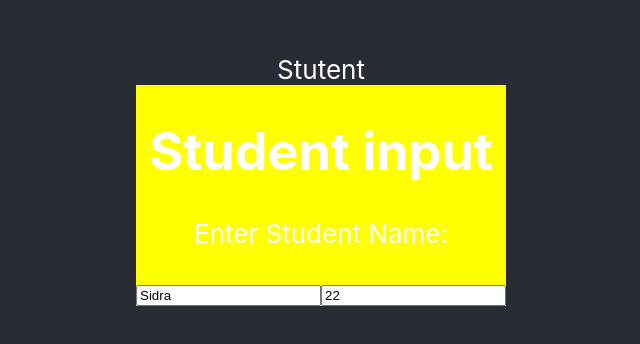
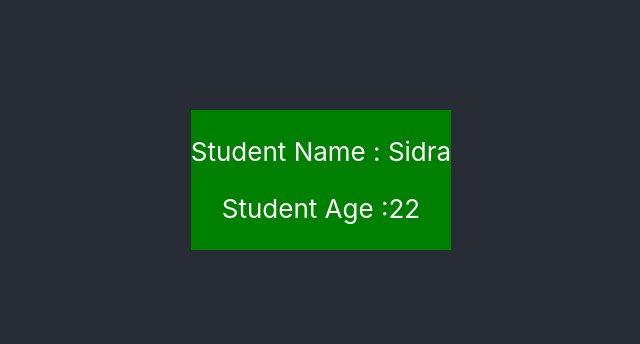
Before and after one commit to Moonamansoor06/parentchild, a React (Create React App) app: page / in a window 1280 px wide. Shown: the part 220-564 px from the top of the page, without its empty margins (319-959 px from the left). Built offline with nearby package versions, Linux system fonts and the light colour scheme.

Commit message:
project changed

```diff
--- a/src/App.css
+++ b/src/App.css
@@ -3,7 +3,12 @@
 }
 
 
-
+#child{
+  box-sizing: border-box;
+  width: 2000px;
+  padding: 50px 50px;
+  margin: 50px 50px;
+}
 
 .App {
   background-color: #282c34;
--- a/src/App.js
+++ b/src/App.js
@@ -7,7 +7,7 @@ function App() {
 
   return (
     <div className="App">
-      Stutent
+
      <Child studentName={"Sidra"} studentAge={"22"}/>
     </div>
   );
--- a/src/child.js
+++ b/src/child.js
@@ -3,22 +3,19 @@ import React from "react"
 function Child(props){
 
         return (
-            <div style={{ background: 'yellow' }}>
-
-      <form>
-        <h1>Student input</h1>
-        <p>Enter Student Name:</p>
-        <input id="studentName"
-        value={props.studentName}
-          type="text"
-        />
-        <input id="studentAge"
-        value={props.studentAge}
-          type="text"
-        />
+            <div id= "childdiv" style={{ background: 'green' }}>
 
 
-      </form>
+
+        <p>Student Name : {props.studentName}</p>
+
+        <p>Student Age :
+        {props.studentAge}
+
+        </p>
+
+
+
 
 
             </div>
```
Also changed, not shown: 1 other file (tests, documents, lock files or other folders).
